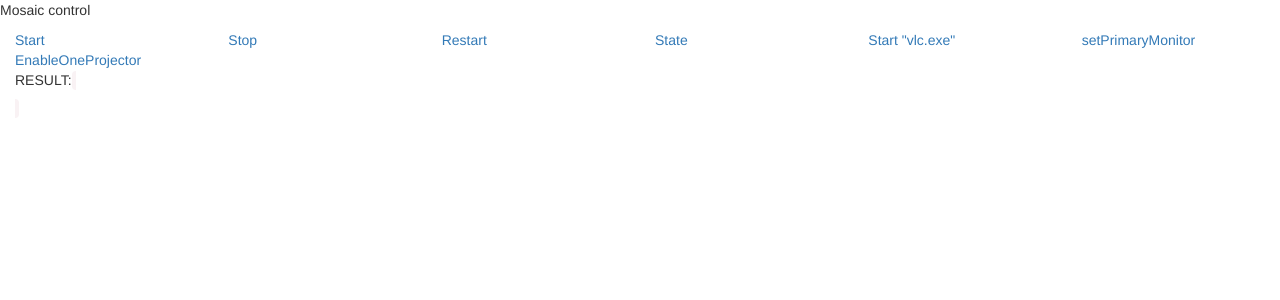
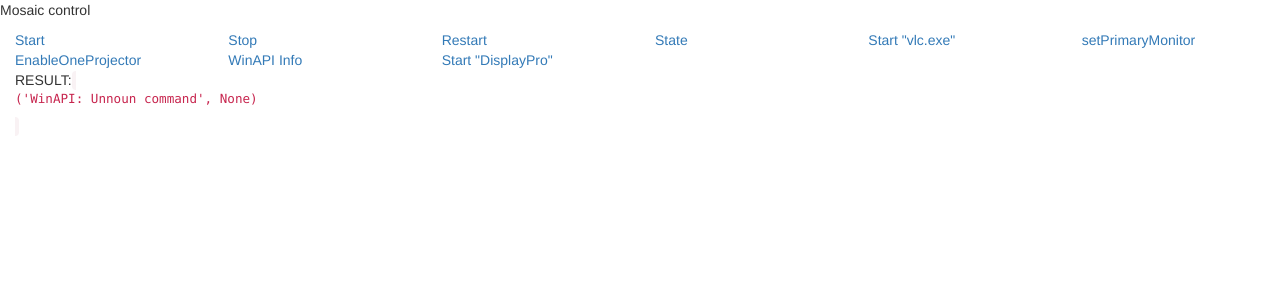
Before and after one commit to khpldome/domectrl, a Django app: page /dome/winapi/1/ in a window 1280 px wide. Shown: the top 300 px of the page. Run offline with Django 3.2, Linux system fonts and the light colour scheme; some libraries are stand-ins or nearby versions.

Commit message:
like working

```diff
--- a/dome/templates/dome/index.html
+++ b/dome/templates/dome/index.html
@@ -33,6 +33,15 @@
     <a href="{% url 'winapi' winapi_action='EnableOneProjector' %}" class="flrow-a-btn wide grey"><span>EnableOneProjector</span></a>
 </div>
 
+<div class="col-sm-2 btn-group">
+    <a href="{% url 'winapi' winapi_action='WinapiInfo' %}" class="flrow-a-btn wide grey"><span>WinAPI Info</span></a>
+</div>
+
+<div class="col-sm-2 btn-group">
+    <a href="{% url 'displaypro' displaypro_action='Start' %}" class="flrow-a-btn wide grey"><span>Start "DisplayPro"</span></a>
+</div>
+
+
 <div class="col-sm-12">
     RESULT: <code>{{ data_context|linebreaks }}</code><br><br>
 </div>
--- a/dome/urls.py
+++ b/dome/urls.py
@@ -21,6 +21,7 @@
 
 
     url(r'^$', views.index, name='index'),
+    url(r'^base/$', views.base_index, name='index_base'),
 
     url(r'^mosaic/(?P<mosaic_action>\w+)/$', views.MosaicActionView.as_view(), name='mosaic'),
 
@@ -28,4 +29,8 @@
 
     url(r'^winapi/(?P<winapi_action>\w+)/$', views.WinapiActionView.as_view(), name='winapi'),
 
+    url(r'^displaypro/(?P<displaypro_action>\w+)/$', views.DisplayproActionView.as_view(), name='displaypro'),
+
+    url(r'^base/(?P<base_action>\w+)/$', views.BaseView.as_view(), name='base'),
+
 ]
--- a/dome/views.py
+++ b/dome/views.py
@@ -5,10 +5,6 @@
 from django.views.generic import View, TemplateView
 import xmltodict
 import pprint
-
-# import win32api as w
-# import win32con as c
-
 
 import qweqweq.winapi_test as wt
 
@@ -99,21 +95,80 @@
         return context
 
 
-def mosaic_func(action):
+class DisplayproActionView(TemplateView):
 
-    import os
+    template_name = 'dome/index.html'
+
+    def get(self, request, *args, **kwargs):
+        return super(DisplayproActionView, self).get(request, *args, **kwargs)
+
+    def get_context_data(self, **kwargs):
+        context = super(DisplayproActionView, self).get_context_data(**kwargs)
+        text_output = ""
+
+        if 'displaypro_action' in kwargs:
+            displaypro_action = kwargs['displaypro_action']
+            print("displaypro_action=", displaypro_action)
+
+            text_output = displaypro_func(displaypro_action)
+
+        context['data_context'] = text_output
+        return context
+
+
+def base_index(request):
+    context = {'latest_question_list': 22}
+    return render(request, 'dome/base.html', context)
+
+
+class BaseView(TemplateView):
+
+    template_name = 'dome/base.html'
+
+    def get(self, request, *args, **kwargs):
+        return super(BaseView, self).get(request, *args, **kwargs)
+
+    def get_context_data(self, **kwargs):
+        context = super(BaseView, self).get_context_data(**kwargs)
+        text_output = ""
+
+        if 'base_action' in kwargs:
+            base_action = kwargs['base_action']
+            print("base_action=", base_action)
+
+            text_output = base_func(base_action)
+
+        context['data_context'] = text_output
+        return context
+
+
+def _execute_command(str_command):
+
     import ctypes
     from subprocess import check_output
     import subprocess
 
     enc = 'cp%d' % ctypes.windll.kernel32.GetOEMCP()
+    try:
+        out = check_output(str_command, shell=True)
+    except subprocess.CalledProcessError as e:
+        # print('e.output: ', e.output)
+        out = e.output
+
+    return out.decode(enc)
+
+
+def mosaic_func(action):
+
+    import os
+
     configureMosaic_exe = os.path.dirname(os.path.dirname(os.path.abspath(__file__))) + r'\exec\Mosaic\configureMosaic-32bit-64bit.exe '
 
     str_param = ''
     if action == "Start":
         print("Start mosaic")
         str_param = 'set rows=1 cols=8 res=1280,768,60 out=0,0 out=0,1 out=0,2 out=0,3 out=1,0 out=1,1 out=1,2 out=1,3'
-        str_param = 'set rows=1 cols=7 res=1280,768,60 out=0,0 out=0,1 out=0,2 out=0,3 out=1,0 out=1,1 out=1,2'
+        # str_param = 'set rows=1 cols=7 res=1280,768,60 out=0,0 out=0,1 out=0,2 out=0,3 out=1,0 out=1,1 out=1,2'
 
     elif action == "Stop":
         print("Stop mosaic")
@@ -127,67 +182,100 @@
         print("State mosaic")
         str_param = 'query current'
 
-    out = None
-    try:
-        # check_output('>&2 echo "errrrr"; exit 1', shell=True)
-        out = check_output(configureMosaic_exe + str_param, shell=True)
-    except subprocess.CalledProcessError as e:
-        # print('e.output: ', e.output)
-        out = e.output
+    str_res = ''
+    str_res = _execute_command(configureMosaic_exe + str_param)
 
-    doc_dict = xmltodict.parse(out)  # Parse the read document string
-    pprint.pprint(doc_dict)
+    if action == "Restart":
+        print("mosaic help")
+    else:
+        doc_dict = xmltodict.parse(str_res)  # Parse the read document string
+        pprint.pprint(doc_dict)
 
-    if 'error' in doc_dict:
-        grid_err = doc_dict['error']['#text']
-        if action == "Start" and grid_err == 'NvAPI_Mosaic_SetDisplayGrids failed: NVAPI_ERROR':
-            out = "Click 'EnableOneProjector'"
+        if 'error' in doc_dict:
+            grid_err = doc_dict['error']['#text']
+            if action == "Start" and grid_err == 'NvAPI_Mosaic_SetDisplayGrids failed: NVAPI_ERROR':
+                str_res = "NvAPI_Mosaic_SetDisplayGrids failed: NVAPI_ERROR\n 'EnableOneProjector'"
+            if action == "Start" and grid_err == 'Output index 2 on GPU 0 is out of bounds':
+                str_res = "Output index 2 on GPU 0 is out of bounds\n 'Включите проекторы'"
 
-    # print(doc_dict['query']['grids']['grid']['@columns'])
-    print(out)
-
-    # print(sys.getdefaultencoding())
-    # print(locale.getpreferredencoding())
-    # print(sys.stdout.encoding)
-    # print(sys.stderr.encoding)
-
-    return out
+    return str_res
 
 
 def vlc_func(action):
 
     import os
-    import ctypes
-    from subprocess import check_output
-
-    enc = 'cp%d' % ctypes.windll.kernel32.GetOEMCP()
     vlc_exe = os.path.dirname(os.path.dirname(os.path.abspath(__file__))) + r'\exec\vlc-2.1.6\vlc.exe '
 
-    str_param = ''
+    str_res = ''
     if action == "Start":
         print("Start vlc")
-        str_param = '--intf=qt  --extraintf=http:rc --http-password=6393363933 --quiet --file-logging'
-        # str_param = '--intf=qt  --extraintf=http:rc --http-password=6393363933 --file-logging'
+        # str_param = '--intf=qt  --extraintf=http:rc --http-password=6393363933 --quiet --file-logging'
+        str_param = '--extraintf=http --http-password=6393363933 --quiet'
+        str_res = _execute_command(vlc_exe + str_param)
 
-    out = check_output(vlc_exe+str_param, shell=True)
-    print(out.decode(enc))
-
-    return out.decode(enc)
+    return str_res
 
 
 def winapi_func(action):
 
-    out = ''
+    res = None
     if action == "setPrimaryMonitor":
-        print("setPrimaryMonitor")
         out = wt.enableLG()
     elif action == "EnableOneProjector":
-        print("EnableOneProjector")
         res = wt.enableOneProjector()
         # ToDo Bad mode
         if res[1] == -2:
             out = "Включите проекторы"
         else:
             out = wt.enableOneProjector()
+    elif action == "WinapiInfo":
+        out = wt.winApiInfo()
+    else:
+        out = "WinAPI: Unnoun command"
+
+    return out, res
+
+
+def displaypro_func(action):
+
+    displaypro_exe = r'c:\Program Files (x86)\Immersive Display PRO\ImmersiveDisplayPro.bat '
+
+    str_res = ''
+    if action == "Start":
+        print("Start displaypro")
+        str_param = ''
+        str_res = _execute_command(displaypro_exe + str_param)
+
+    return str_res
+
+
+
+
+def base_func(action):
+
+    out = ''
+    if action == "Start":
+        print("Start")
+
+        out, res = winapi_func('EnableOneProjector')
+
+        # ToDo Bad mode
+        if res[1] == 0:
+
+            out += '\n' + mosaic_func('Start')
+            # ToDo Check mosaic is ok
+
+            out += '\n' + displaypro_func('Start')
+            out += '\n' + vlc_func('Start')
+        else:
+            out += '\n' + 'Повторно запустите систему'
+
+    elif action == "Stop":
+        print("EnableOneProjector")
+        out += '\n' + mosaic_func('Stop')
+        out += '\n' + winapi_func('setPrimaryMonitor')[0]
+
+    else:
+        out = "Base: Unnoun command"
 
     return out
```
Also changed, not shown: dome/templates/dome/base.html (added, +21 -0 lines), qweqweq/winapi_test.py (+20 -10 lines).
